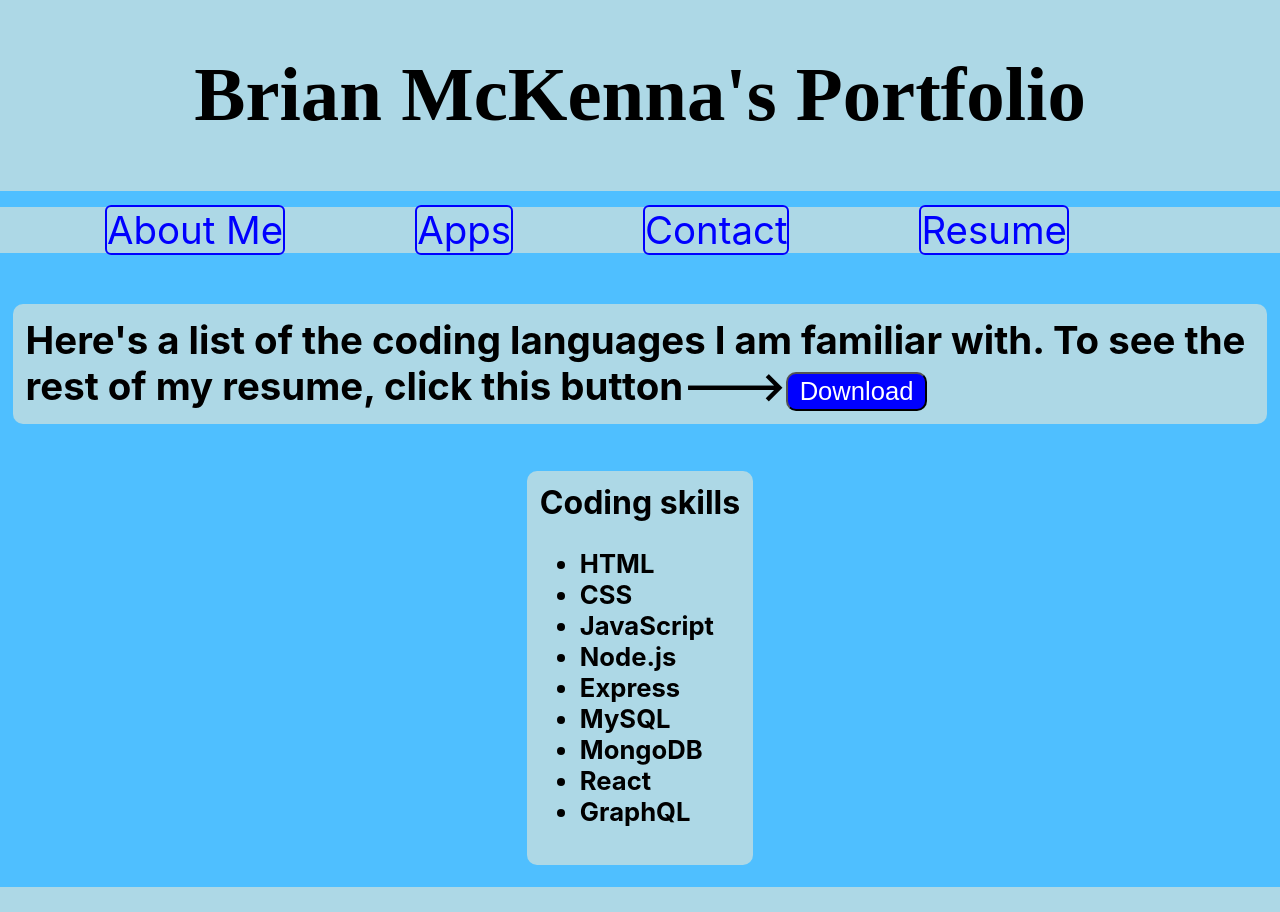
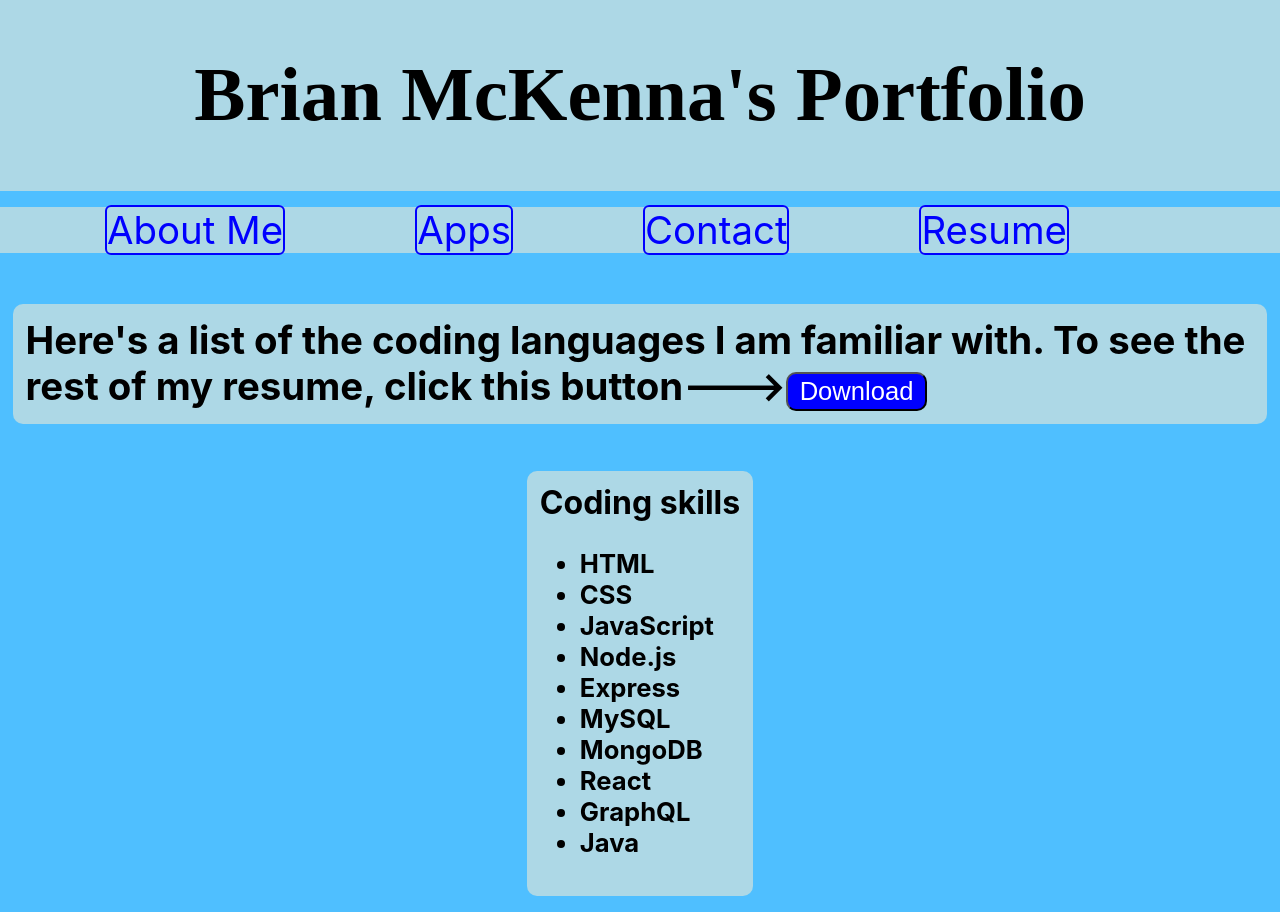
Before and after one commit to brianmckennaman/brian-mckenna-react-portfolio, a React (Create React App) app: page /resume in a window 1280 px wide. Shown: the top 912 px of the page. Built offline with nearby package versions, Linux system fonts and the light colour scheme.

Commit message:
updated resume page with java to list of familiar technologies

```diff
--- a/src/pages/resume.js
+++ b/src/pages/resume.js
@@ -91,6 +91,7 @@ function Resume() {
                         <li>MongoDB</li>
                         <li>React</li>
                         <li>GraphQL</li>
+                        <li>Java</li>
                     </ul>
                 </h1>
 
```
Also changed, not shown: 6 other files (tests, documents, lock files or other folders).
